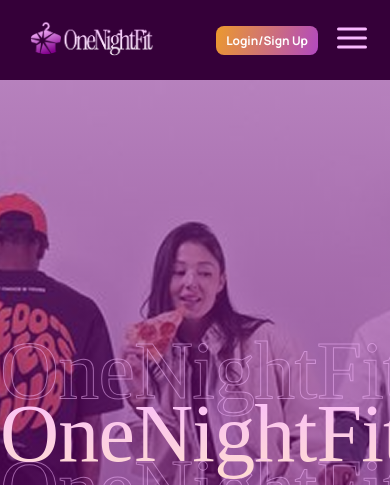
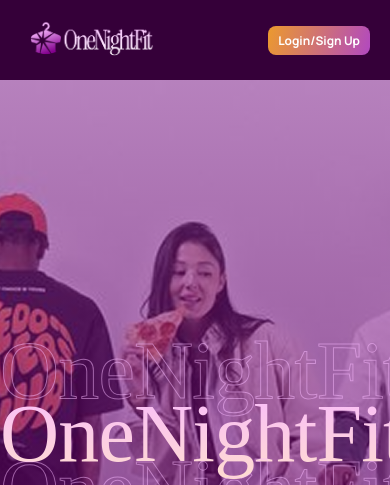
Before and after one commit to OneNightFit/OneNightFit, a Django app: page / in a window 390 px wide; the page is wider, and only the part inside the window is pictured. Shown: the top 485 px of that part. Run offline with Django 5.2, Linux system fonts and the light colour scheme; some web fonts are replaced.

Commit message:
style: hide hamburger menu on navbar desktop view

```diff
--- a/static/css/style.css
+++ b/static/css/style.css
@@ -191,7 +191,7 @@ h6 {
 }
 
 .mobile-only {
-    display: hidden !important;
+    display: none !important;
 }
 
 /* NAVIGATION BAR =================================================================================== */
--- a/templates/base.html
+++ b/templates/base.html
@@ -28,7 +28,7 @@
             {% else %}
                 <a href="#" class="button button-primary">Login/Sign Up</a>
             {% endif %}
-            <a href="#" class="icon nav-hamburg-menu"><img src="{% static 'img/nav_menu.svg' %}" alt="menu"></a>
+            <a href="#" class="icon nav-hamburg-menu mobile-only"><img src="{% static 'img/nav_menu.svg' %}" alt="menu"></a>
         </nav>
     </header>
 
```
